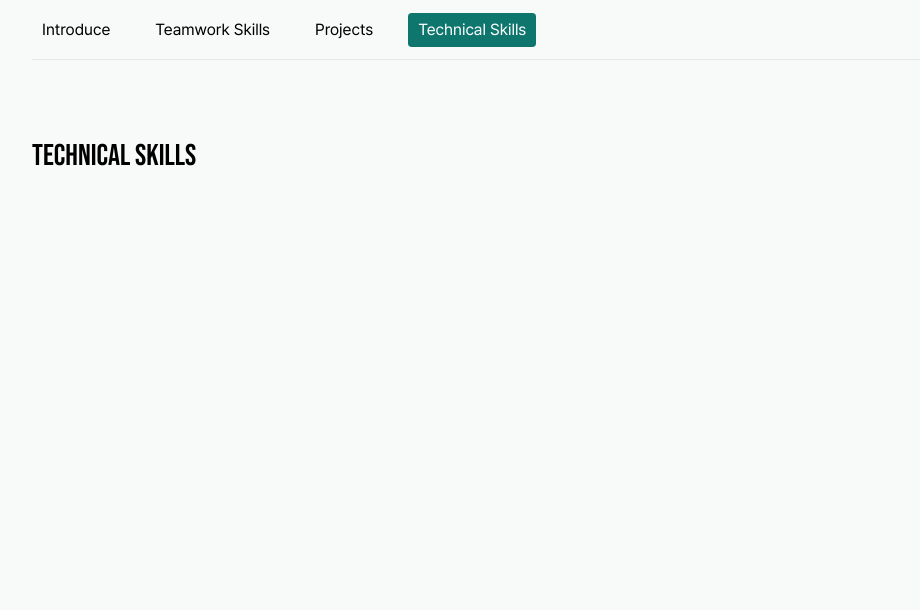
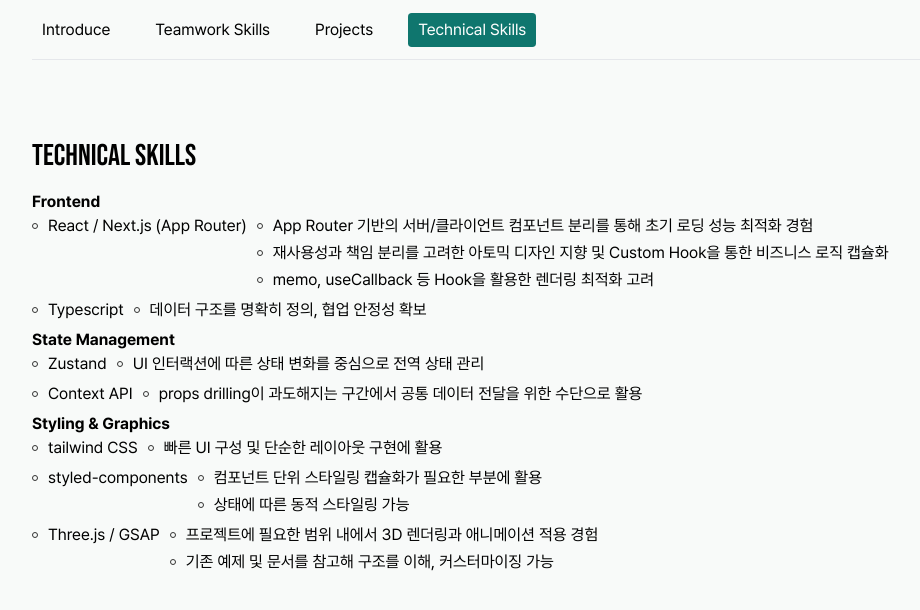
Before and after one commit to yeaseula/second-portfolio, a React (Vite) app: page /skills in a window 1280 px wide. Shown: the top 610 px of the page, without its empty margins (138-1058 px from the left). Built offline with nearby package versions, Linux system fonts and the light colour scheme.

Commit message:
skill 내용 추가

```diff
--- a/src/App.jsx
+++ b/src/App.jsx
@@ -1,4 +1,3 @@
-import { useState } from "react";
 import { Navigate } from "react-router-dom";
 import "./App.css";
 import { AnimatePresence } from "framer-motion";
@@ -7,12 +6,10 @@
 import Container from "./Container";
 import Header from "../header/Header";
 import { BrowserRouter, Routes, Route } from "react-router-dom";
-import Banner from "./banner/Banner";
 import Project from "./project/Project";
 import ProjectDetail from "./project/detail/ProjectDetail";
 import AboutMe from "./aboutme/about";
 import Teamwork from "./teamwork/teamwork";
-import BootCamp from "./bootcamp/BootCamp";
 import Skills from "./skills/skills";
 
 function App() {
--- a/src/banner/Banner.jsx
+++ /dev/null
@@ -1,80 +0,0 @@
-import styled from "styled-components"
-import { Swiper, SwiperSlide } from "swiper/react"
-import { Navigation, Pagination, A11y } from 'swiper/modules';
-import 'swiper/css';
-import 'swiper/css/navigation';
-import 'swiper/css/pagination';
-import 'swiper/css/scrollbar';
-import { useRef } from "react";
-import Slides from "./Slides";
-
-const BannerWrap = styled.section`
-    margin-top: 45px;
-    width: 100%;
-    aspect-ratio: 1920 / 720;
-    height: auto;
-`
-
-const SLIDE = [
-    {
-        backImage : 'url(/image/slide01.png)',
-        maincopy : <>1,715 contributions <br /> in the last year</>,
-        subcopy : <>보는 사람이 없을 때도, 만들었습니다.</>,
-        link : 'https://github.com/yeaseula',
-        button : '깃허브 바로가기'
-    },
-    {
-        backImage : 'url(/image/slide02.png)',
-        maincopy : <>AM 10:00 — PM 19:00<br />부트캠프<br />그 이후, 자격증 공부</>,
-        subcopy : <>흐트러지지 않는 정신력<br />루틴으로 증명한 집요함</>,
-        link : '',
-        button : ''
-    },
-    {
-        backImage : 'url(/image/slide03.png)',
-        maincopy : <>백엔드 전원 이탈.<br />프로젝트 중단이 더 쉬운 선택이었습니다.</>,
-        subcopy : <>새로운 백엔드 개발자를 영입해<br />기능을 확장하며 프로젝트를 완주했습니다.</>,
-        link : '',
-        button : '프로젝트 바로가기'
-    },
-    {
-        backImage : 'url(/image/slide04.png)',
-        maincopy : <>제주까지 날아가<br />컨퍼런스 무대에 섰습니다.</>,
-        subcopy : <>만들고, 설명하고, 공유합니다.</>,
-        link : '',
-        button : '자료 보러가기'
-    }
-]
-
-export default function Banner() {
-
-    const SwiperRef = useRef((swiper)=>swiper.SwiperRef)
-    return (
-        <BannerWrap>
-            <Swiper
-            modules={[Navigation, Pagination, A11y]}
-            ref={SwiperRef}
-            spaceBetween={20}
-            slidesPerView={1}
-            navigation
-            pagination={{ clickable: true }}
-            loop={true}
-            style={{ height: '100%', overflow: 'visible' }}
-            >
-                {SLIDE.map((slide,idx)=>(
-                <SwiperSlide
-                key={`${idx}`}
-                style={{ backgroundImage: slide.backImage, backgroundSize: 'contain', backgroundPositionY: '0' }}
-                >
-                    <Slides
-                    maincopy={slide.maincopy}
-                    subcopy={slide.subcopy}
-                    link={slide.link}
-                    button={slide.button}
-                    />
-                </SwiperSlide>
-                ))}
-            </Swiper>
-        </BannerWrap>
-    )
-}
--- a/src/banner/Slides.jsx
+++ /dev/null
@@ -1,53 +0,0 @@
-import Logo from "../common/Logo"
-import styled from "styled-components"
-import Button from "../common/Button"
-
-const SlidesContainer = styled.div`
-    width: 100%;
-    height: 100%;
-    padding-left: 8.3rem;
-    display: flex;
-    flex-direction: column;
-    justify-content: center;
-    align-items: start;
-`
-const LogoContainer = styled.div`
-    display: flex;
-    align-items: end;
-    gap: 8px;
-`
-const LogoSide = styled.span`
-    font-family: 'BebasNeue';
-    font-size: 1.7rem;
-    color: var(--white_color);
-`
-const MainCopy = styled.p`
-    margin-top: 2px;
-    font-family: 'NotoSerifKR_Bold';
-    font-size: 3rem;
-    color: var(--white_color);
-`
-const SubCopy = styled.p`
-    margin-top: 25px;
-    font-family: 'NotoSerifKR_Medium';
-    font-size: 1.8rem;
-    color: var(--white_color);
-`
-
-export default function Slides({maincopy, subcopy, button, link}) {
-    return(
-        <SlidesContainer>
-            <LogoContainer>
-                <Logo fonts={'3.7rem'} />
-                <LogoSide>ORIGINAL PORTFOLIO</LogoSide>
-            </LogoContainer>
-            <MainCopy>
-                {maincopy}
-            </MainCopy>
-            <SubCopy>
-                {subcopy}
-            </SubCopy>
-            {button && <Button href={link}>{button}</Button> }
-        </SlidesContainer>
-    )
-}
--- a/src/project/detail/DetailTop.tsx
+++ b/src/project/detail/DetailTop.tsx
@@ -1,4 +1,3 @@
-import styled from "styled-components";
 import { PortfolioType } from "../../types/portfolio";
 import { RiGithubFill, RiLinksFill } from "@remixicon/react";
 
--- a/src/skills/skillsInner.tsx
+++ b/src/skills/skillsInner.tsx
@@ -1,3 +1,74 @@
 export default function SkillsInner() {
-  return <></>;
+  return (
+    <section>
+      <h3>Frontend</h3>
+      <ul>
+        <li>
+          React / Next.js (App Router)
+          <ul>
+            <li>
+              App Router 기반의 서버/클라이언트 컴포넌트 분리를 통해 초기 로딩
+              성능 최적화 경험
+            </li>
+            <li>
+              재사용성과 책임 분리를 고려한 아토믹 디자인 지향 및 Custom Hook을
+              통한 비즈니스 로직 캡슐화
+            </li>
+            <li>memo, useCallback 등 Hook을 활용한 렌더링 최적화 고려</li>
+          </ul>
+        </li>
+        <li>
+          Typescript
+          <ul>
+            <li>데이터 구조를 명확히 정의, 협업 안정성 확보</li>
+          </ul>
+        </li>
+      </ul>
+
+      <h3>State Management</h3>
+      <ul>
+        <li>
+          Zustand
+          <ul>
+            <li>UI 인터랙션에 따른 상태 변화를 중심으로 전역 상태 관리</li>
+          </ul>
+        </li>
+        <li>
+          Context API
+          <ul>
+            <li>
+              props drilling이 과도해지는 구간에서 공통 데이터 전달을 위한
+              수단으로 활용
+            </li>
+          </ul>
+        </li>
+      </ul>
+
+      <h3>Styling & Graphics</h3>
+      <ul>
+        <li>
+          tailwind CSS
+          <ul>
+            <li>빠른 UI 구성 및 단순한 레이아웃 구현에 활용</li>
+          </ul>
+        </li>
+        <li>
+          styled-components
+          <ul>
+            <li>컴포넌트 단위 스타일링 캡슐화가 필요한 부분에 활용</li>
+            <li>상태에 따른 동적 스타일링 가능</li>
+          </ul>
+        </li>
+        <li>
+          Three.js / GSAP
+          <ul>
+            <li>
+              프로젝트에 필요한 범위 내에서 3D 렌더링과 애니메이션 적용 경험
+            </li>
+            <li>기존 예제 및 문서를 참고해 구조를 이해, 커스터마이징 가능</li>
+          </ul>
+        </li>
+      </ul>
+    </section>
+  );
 }
```
